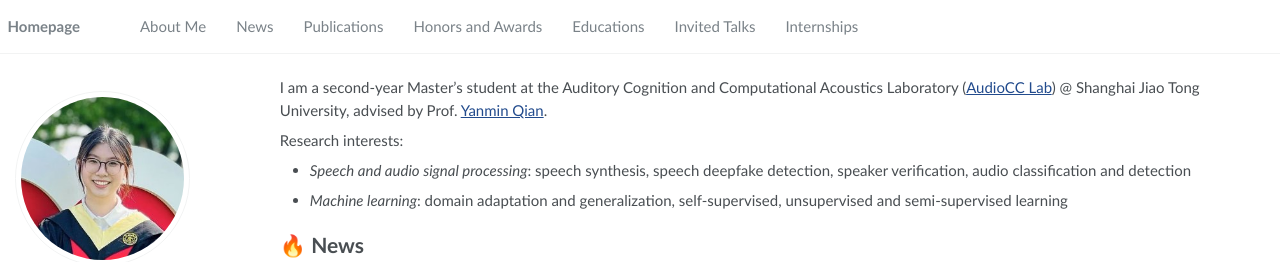
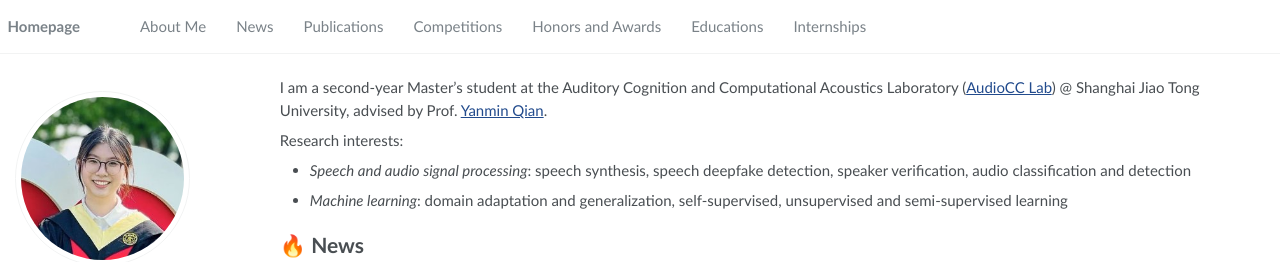
Before and after one commit to holvan/holvan.github.io, a Jekyll site: the page built from _pages/about.md, in a window 1280 px wide. Shown: the top 262 px of the page. Built offline with Jekyll 4.4.1, drawn with Linux system fonts in a browser that asks for light colours.

Commit message:
update config

```diff
--- a/_data/navigation.yml
+++ b/_data/navigation.yml
@@ -9,14 +9,14 @@ main:
   - title: "Publications"
     url: "/#-publications"
 
+  - title: "Competitions"
+    url: "/#-competitions"
+
   - title: "Honors and Awards"
     url: "/#-honors-and-awards"
 
   - title: "Educations"
     url: "/#-educations"
 
-  - title: "Invited Talks"
-    url: "/#-invited-talks"
-
   - title: "Internships"
     url: "/#-internships"
```
